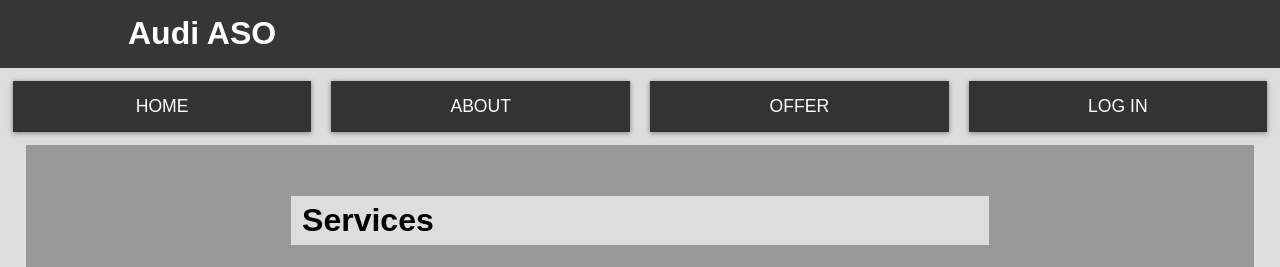
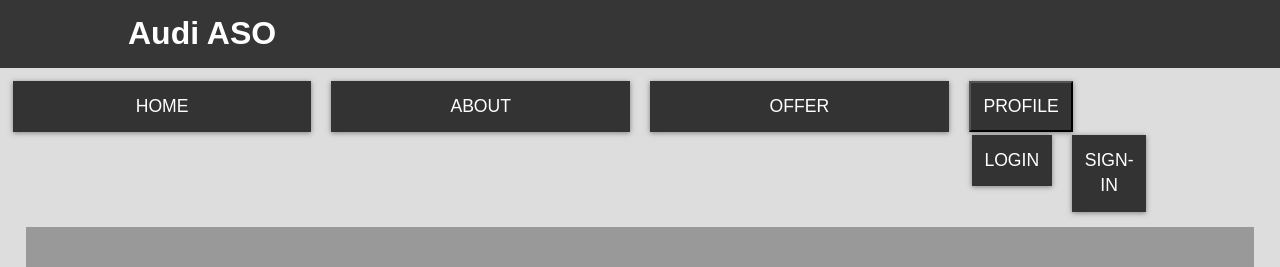
Before and after one commit to SMajev/aso_web, a Django app: page /services in a window 1280 px wide. Shown: the top 267 px of the page. Run offline with Django 3.2, Linux system fonts and the light colour scheme; data that the repository does not hold is empty.

Commit message:
fast commit

```diff
--- a/aso_web/aso_service/static/css/style.css
+++ b/aso_web/aso_service/static/css/style.css
@@ -61,13 +61,17 @@
   grid-gap: 20px;
 }
 
-.main-nav ul {
+nav.main-nav ul {
   margin: 1%;
   display: grid;
   grid-gap: 20px;
   padding: 0;
   list-style: none;
   grid-template-columns: 1fr 1fr 1fr 1fr;
+}
+#nav-ul {
+  margin: 1%;
+
 }
 
 .main-nav a {
--- a/aso_web/aso_service/templates/base.html
+++ b/aso_web/aso_service/templates/base.html
@@ -22,13 +22,22 @@
             <div class='dropdown'>
                 {% if request.user.is_authenticated %}
                     <button>Hello, {{ user.username }}</button>
-                        <ul>
-                            <li><a href="{% url 'profile' pk=user.id %}">Hello, {{ user.username }}</a></li>
-                            <li><a href="{% url 'logout' %}">Logout</a></li>
-                        </ul>
+                        <div class='profile'>
+                            <ul id='nav-ul'>
+                                <li><a href="{% url 'profile' pk=user.id %}">Profile</a></li>
+                                <li><a href="{% url 'profile' pk=user.id %}">My events</a></li>
+                                <li><a href="{% url 'logout' %}">Logout</a></li>
+                            </ul>
+                        </div>
 
                 {% else %}
-                    <li><a href="{% url 'login' %}">Log In</a></li>
+                <button> Profile </button>
+                <div>
+                    <ul id='nav-ul'>
+                        <li><a href="{% url 'login' %}">Login</a></li>
+                        <li><a href="{% url 'index' %}">Sign-in</a></li>
+                    </ul>
+                </div>
                 {% endif %}
             </div>
         </ul>
```
